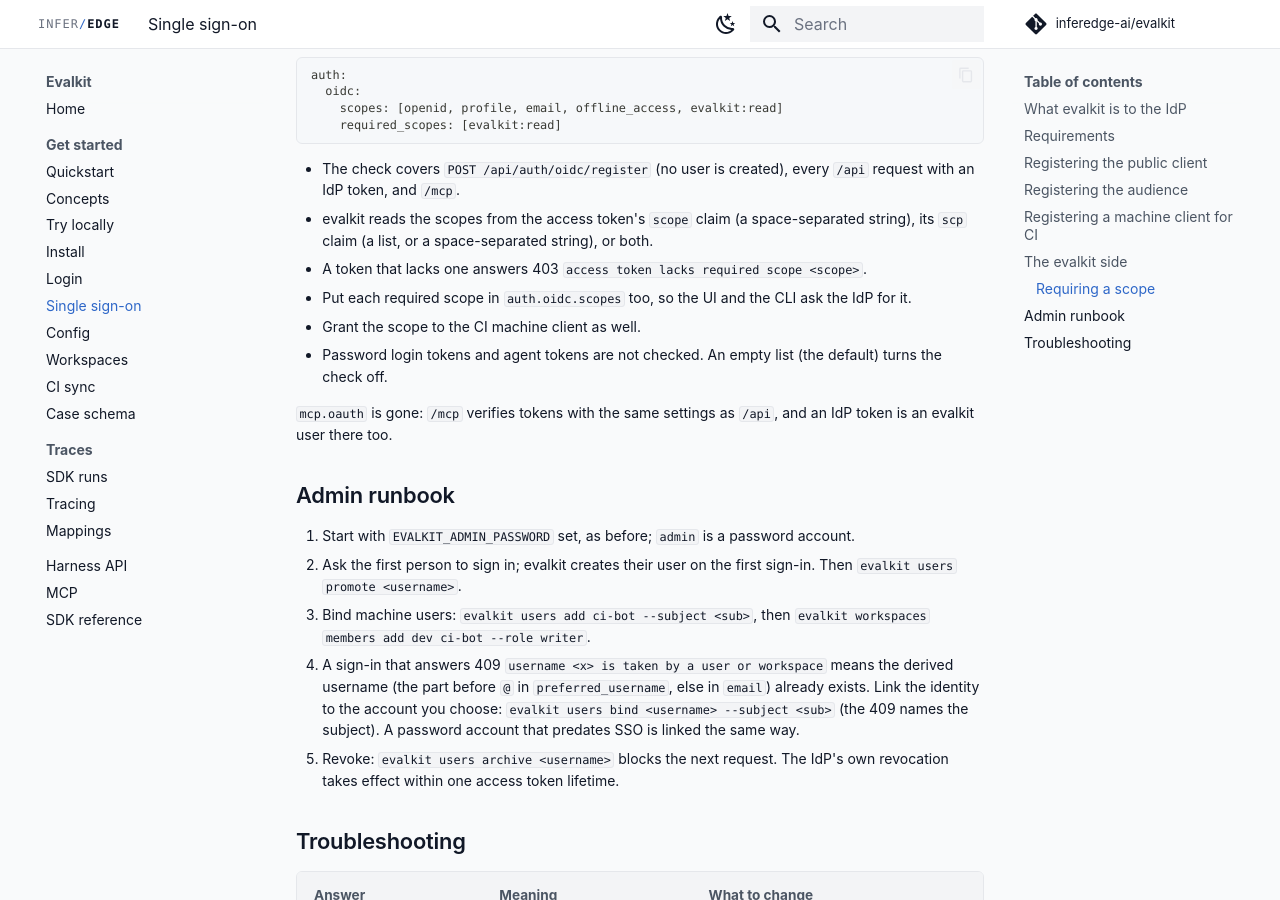
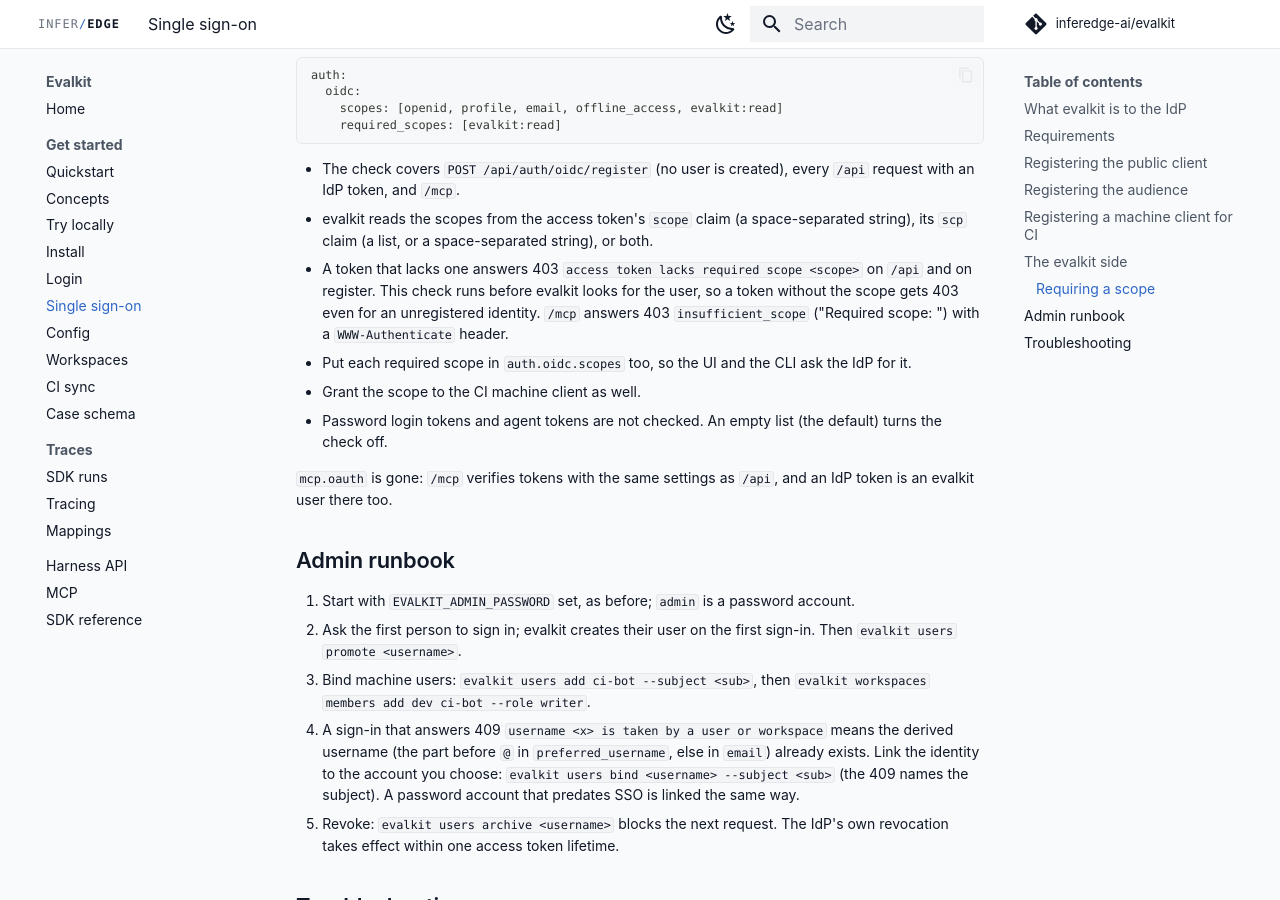
Before and after one commit to inferedge-ai/evalkit, an MkDocs documentation site: the page built from docs/user/sso.md, in a window 1280 px wide and 900 px high, scrolled down 3368 px. Built offline with MkDocs 1.6.1 and Material for MkDocs 9.7.7, drawn with Linux system fonts in a browser that asks for light colours; comment, search, counter and statistics services are not loaded; the version menu is left out; some of the changed text lies outside the part shown.

Commit message:
Check required scopes before the user lookup; fix docs and add collector tests
Co-Authored-By: Claude Opus 5.5 <noreply@anthropic.com>

```diff
--- a/docs/user/sso.md
+++ b/docs/user/sso.md
@@ -114,7 +114,10 @@ evalkit refuses every other IdP token:
   space-separated string), its `scp` claim (a list, or a space-separated
   string), or both.
 - A token that lacks one answers 403 `access token lacks required scope
-  <scope>`.
+  <scope>` on `/api` and on register. This check runs before evalkit looks for
+  the user, so a token without the scope gets 403 even for an unregistered
+  identity. `/mcp` answers 403 `insufficient_scope` ("Required scope:
+  <scope>") with a `WWW-Authenticate` header.
 - Put each required scope in `auth.oidc.scopes` too, so the UI and the CLI
   ask the IdP for it.
 - Grant the scope to the CI machine client as well.
@@ -152,7 +155,7 @@ and an IdP token is an evalkit user there too.
 | 401 `SSO is not configured on this server` | A JWT reached a server without `auth.oidc` | Configure `auth.oidc` or use password login |
 | 401 `user is archived` | Archived in evalkit | `evalkit users restore <username>` |
 | 403 `password login is for admins on this server` | `password_login: admin` | Sign in with SSO, or set `password_login: all` |
-| 403 `access token lacks required scope <scope>` | `auth.oidc.required_scopes` names a scope the token does not carry | Grant the scope to the person or machine client at the IdP and add it to `auth.oidc.scopes`; sign in again |
+| 403 `access token lacks required scope <scope>` (on `/api` and register; `/mcp` says `insufficient_scope`) | `auth.oidc.required_scopes` names a scope the token does not carry | Grant the scope to the person or machine client at the IdP and add it to `auth.oidc.scopes`; sign in again |
 | 503 `identity provider unreachable` | Discovery or the JWKS could not be fetched | Check the issuer URL and network egress from the server; it retries every 30 s |
 | No "Continue with ..." button on the login page | `/api/auth/providers` has no `oidc` | `auth.oidc` is absent or the server was not restarted |
 | `your login has expired; run evalkit login` | The refresh token was refused and nothing newer was on disk | `evalkit login --url <url>` again |
```
Also changed, not shown: CHANGELOG.md (+3 -2 lines), 4 other files.
